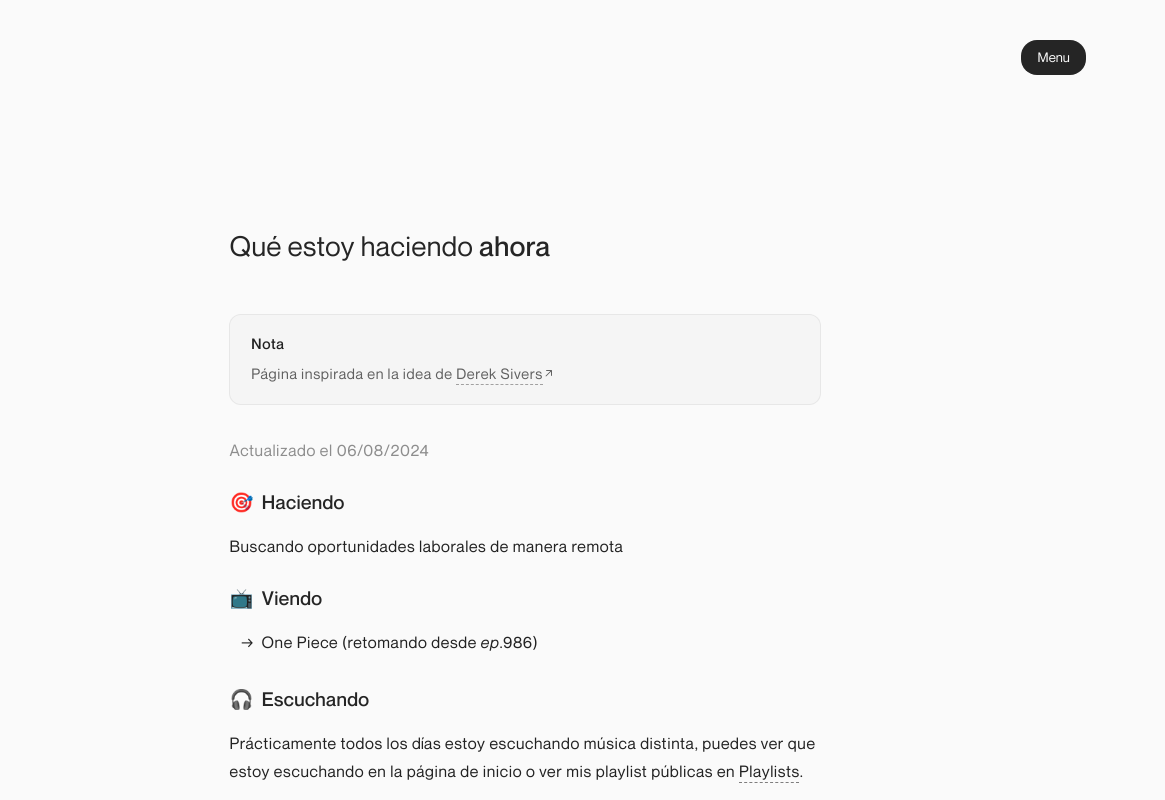
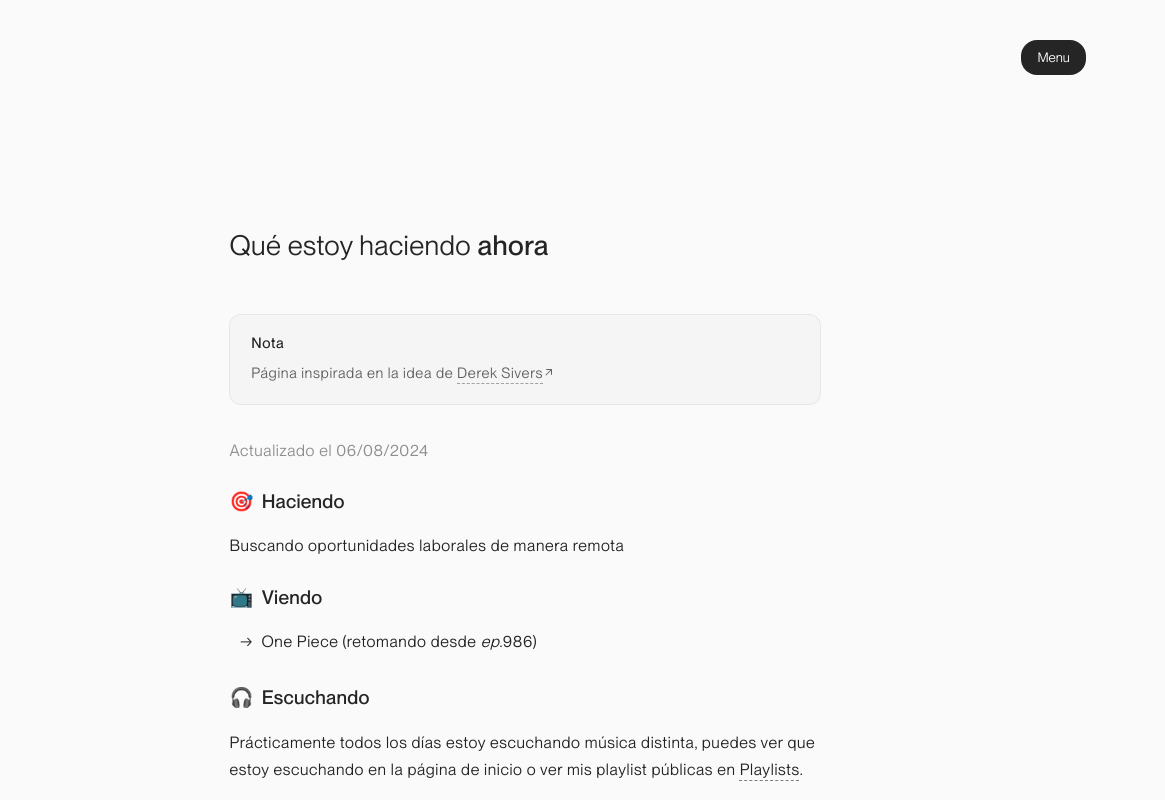
Before and after one commit to byjuanberrios/juanberrios.com, an Astro site: page /now in a window 1280 px wide. Shown: the top 800 px of the page, 115-1280 px from the left. Built offline with nearby package versions, Linux system fonts and the light colour scheme; Astro itself is replaced by a stand-in of ours.

Commit message:
replace all fonts with a variable font

```diff
--- a/src/styles/app.css
+++ b/src/styles/app.css
@@ -108,26 +108,26 @@
 h4,
 h5,
 h6 {
-    font-weight: 500;
+    font-weight: 550;
 }
 
 h1 {
     font-size: var(--step-3);
-    letter-spacing: calc(var(--step-4) * 1.5 / 100);
+    letter-spacing: calc(var(--step-4) * 1.2 / 100);
     line-height: 140%;
     margin-top: calc(var(--space-3xl) + var(--space-xs));
 }
 
 h2 {
     font-size: var(--step-2);
-    letter-spacing: calc(var(--step-3) * 1.5 / 100);
+    letter-spacing: calc(var(--step-3) * 1.2 / 100);
     line-height: 145%;
     margin-top: var(--space-xl);
 }
 
 h3 {
     font-size: var(--step-1);
-    letter-spacing: calc(var(--step-2) * 1.5 / 100);
+    letter-spacing: calc(var(--step-2) * 1.2 / 100);
     line-height: 150%;
     margin-top: var(--space-l);
 }
@@ -140,7 +140,7 @@
 
 h4 {
     font-size: var(--step-0);
-    letter-spacing: calc(var(--step-1) * 1.5 / 100);
+    letter-spacing: calc(var(--step-1) * 1.2 / 100);
     margin-top: var(--space-m);
 }
 
@@ -151,12 +151,12 @@
 
 h5 {
     font-size: var(--step--1);
-    letter-spacing: calc(var(--step--1) * 1.5 / 100);
+    letter-spacing: calc(var(--step--1) * 1.2 / 100);
 }
 
 h6 {
     font-size: var(--step--2);
-    letter-spacing: calc(var(--step--2) * 1.5 / 100);
+    letter-spacing: calc(var(--step--2) * 1.2 / 100);
 }
 
 figure {
@@ -227,7 +227,7 @@
 }
 
 b, strong {
-    font-weight: 500;
+    font-weight: 550;
 }
 
 code {
@@ -305,7 +305,7 @@
 }
 
 .bold {
-    font-weight: 500;
+    font-weight: 550;
 }
 
 /* Spacing */
--- a/src/styles/fonts.css
+++ b/src/styles/fonts.css
@@ -1,47 +1,4 @@
 @font-face {
-    font-family: 'Neue Montreal';
-    src: url('/fonts/NeueMontreal/NeueMontreal-Regular.woff2') format('woff2');
-    font-weight: 400;
-    font-style: normal;
-    font-display: swap;
-  }
-
-@font-face {
-    font-family: 'Neue Montreal';
-    src: url('/fonts/NeueMontreal/NeueMontreal-Italic.woff2') format('woff2');
-    font-weight: 400;
-    font-style: italic;
-    font-display: swap;
-  }
-
-@font-face {
-    font-family: 'Neue Montreal';
-    src: url('/fonts/NeueMontreal/NeueMontreal-Medium.woff2') format('woff2');
-    font-weight: 500;
-    font-style: normal;
-    font-display: swap;
-  }
-
-@font-face {
-    font-family: 'Neue Montreal';
-    src: url('/fonts/NeueMontreal/NeueMontreal-MediumItalic.woff2') format('woff2');
-    font-weight: 500;
-    font-style: italic;
-    font-display: swap;
-  }
-
-/* @font-face {
-    font-family: 'Neue Montreal';
-    src: url('/fonts/NeueMontreal/NeueMontreal-Bold.woff2') format('woff2');
-    font-weight: 700;
-    font-style: normal;
-    font-display: swap;
-  }
-
-@font-face {
-    font-family: 'Neue Montreal';
-    src: url('/fonts/NeueMontreal/NeueMontreal-BoldItalic.woff2') format('woff2');
-    font-weight: 700;
-    font-style: italic;
-    font-display: swap;
-  } */
+  font-family: "Neue Montreal";
+  src: url('/fonts/neue_montreal.woff2') format('woff2');
+}
--- a/src/styles/presentation.css
+++ b/src/styles/presentation.css
@@ -5,7 +5,7 @@
      header {
         margin-bottom: var(--space-3xl);
         p {
-            line-height: 150%;
+            line-height: 145%;
             .career {
                 color: var(--color-highlight);
             }
--- a/src/styles/timeline.css
+++ b/src/styles/timeline.css
@@ -23,6 +23,7 @@
         padding-right: var(--space-xs);
         p {
           margin: 0;
+          text-wrap: pretty;
           &.date {
             opacity: 0.5;
             font-size: var(--step--1);
```
Also changed, not shown: public/fonts/NeueMontreal/NeueMontreal-Bold.woff2 (deleted), public/fonts/NeueMontreal/NeueMontreal-BoldItalic.woff2 (deleted), public/fonts/NeueMontreal/NeueMontreal-Italic.woff2 (deleted), public/fonts/NeueMontreal/NeueMontreal-Light.woff2 (deleted), public/fonts/NeueMontreal/NeueMontreal-LightItalic.woff2 (deleted), public/fonts/NeueMontreal/NeueMontreal-Medium.woff2 (deleted), public/fonts/NeueMontreal/NeueMontreal-MediumItalic.woff2 (deleted), public/fonts/NeueMontreal/NeueMontreal-Regular.woff2 (deleted), public/fonts/neue_montreal.woff2 (added).
